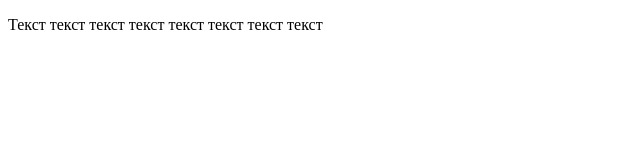
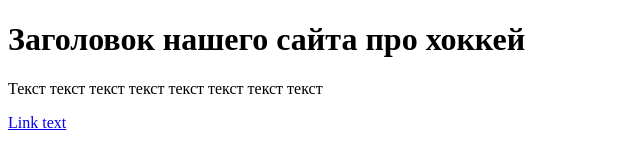
Before and after one commit to zokm/git--basics, a plain HTML site: page test.html in a window 1280 px wide. Shown: the whole page, without its empty margins (0-640 px from the left). Drawn offline with Linux system fonts and the light colour scheme.

Commit message:
link and headers added

```diff
--- a/test.html
+++ b/test.html
@@ -1,9 +1,11 @@
 <!DOCTYPE html>
 <html>
     <head>
-        <title>Заголовок страницы</title>
+        <title>название нашего сайта</title>
     </head>
 <body>
+<h1>Заголовок нашего сайта про хоккей</h1>
 <p>Текст текст текст текст текст текст текст текст</p>
+<a href="# header">Link text</a>
 </body>
 </html>
```
